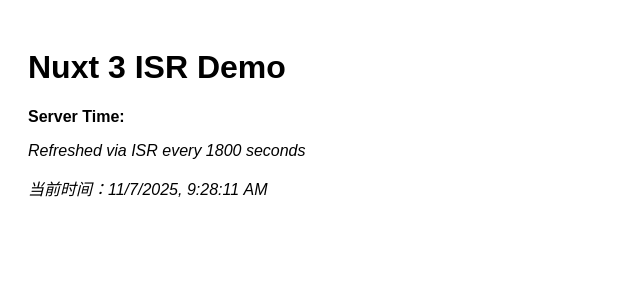
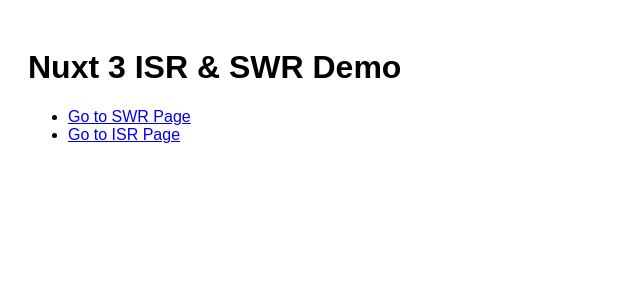
Before and after one commit to syzhangzhinan/nuxt3-isr, a Nuxt app: page / in a window 1280 px wide. Shown: the top 300 px of the page, without its empty margins (0-640 px from the left). Built offline with nearby package versions, Linux system fonts and the light colour scheme; no server answers.

Commit message:
test isr

```diff
--- a/nuxt.config.ts
+++ b/nuxt.config.ts
@@ -8,8 +8,8 @@
     // }
   },
   routeRules: {
-    // "/time": { swr: 10 }
-    "/": { isr: 120 } // 每 120 秒允许再生一次静态产物
+    "/isr": { isr: 120 }, // 每 120 秒允许再生一次静态产物
+    "/swr": { swr: 120 }
   },
   compatibilityDate: "2025-11-06"
 })
--- a/pages/index.vue
+++ b/pages/index.vue
@@ -1,14 +1,9 @@
 <template>
   <div style="font-family: sans-serif; padding: 20px">
-    <h1>Nuxt 3 ISR Demo</h1>
-    <p><strong>Server Time:</strong> {{ data?.time }}</p>
-    <p><em>Refreshed via ISR every 1800 seconds</em></p>
-    <p>
-      <em>当前时间：{{ new Date().toLocaleString() }}</em>
-    </p>
+    <h1>Nuxt 3 ISR & SWR Demo</h1>
+    <ul>
+      <li><NuxtLink to="/swr">Go to SWR Page</NuxtLink></li>
+      <li><NuxtLink to="/isr">Go to ISR Page</NuxtLink></li>
+    </ul>
   </div>
 </template>
-
-<script setup lang="ts">
-const { data } = await useAsyncData("server-time", () => $fetch("/api/time"))
-</script>
--- /dev/null
+++ b/pages/isr.vue
@@ -0,0 +1,14 @@
+<template>
+  <div style="font-family: sans-serif; padding: 20px">
+    <h1>Nuxt 3 ISR Demo</h1>
+    <p><strong>Server Time:</strong> {{ data?.time }}</p>
+    <p><em>Refreshed via ISR every 120 seconds</em></p>
+    <p>
+      <em>当前时间：{{ new Date().toLocaleString() }}</em>
+    </p>
+  </div>
+</template>
+
+<script setup lang="ts">
+const { data } = await useAsyncData("server-time", () => $fetch("/api/time"))
+</script>
--- /dev/null
+++ b/pages/swr.vue
@@ -0,0 +1,14 @@
+<template>
+  <div style="font-family: sans-serif; padding: 20px">
+    <h1>Nuxt 3 ISR Demo</h1>
+    <p><strong>Server Time:</strong> {{ data?.time }}</p>
+    <p><em>Refreshed via SWR every 120 seconds</em></p>
+    <p>
+      <em>当前时间：{{ new Date().toLocaleString() }}</em>
+    </p>
+  </div>
+</template>
+
+<script setup lang="ts">
+const { data } = await useAsyncData("server-time", () => $fetch("/api/time"))
+</script>
```
